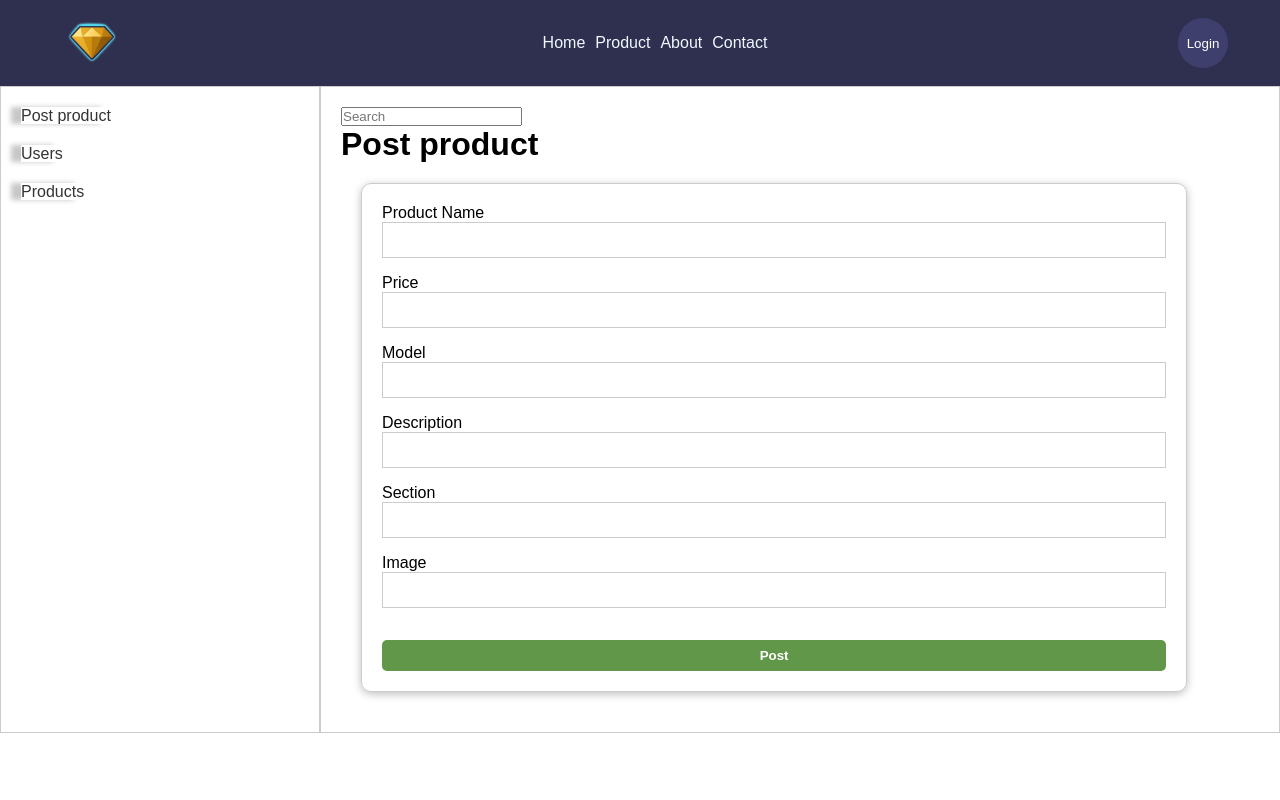
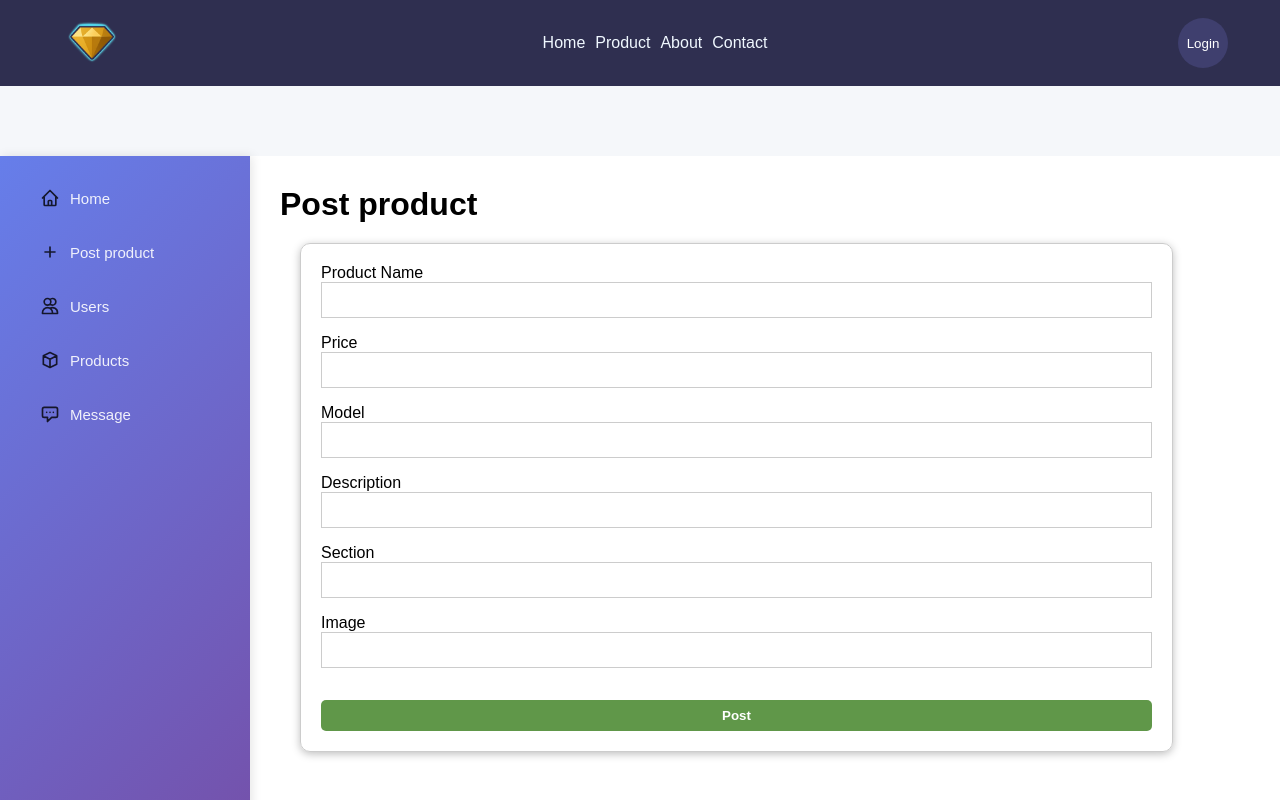
Before and after one commit to Younes-sh/FAKE_STORE, a Next.js app in the folder app/: page /younessheikhlar/postProduct in a window 1280 px wide. Shown: the top 800 px of the page. Built offline with nearby package versions, Linux system fonts and the light colour scheme; no server answers.

Commit message:
I created pages/younessheikhlar/postProduct/index.jsx

```diff
--- a/app/pages/younessheikhlar/postProduct/index.jsx
+++ b/app/pages/younessheikhlar/postProduct/index.jsx
@@ -1,5 +1,5 @@
 import React from 'react';
-import AdminLayout from '@/Components/AdminLayout/AdminLayout';
+import AdminLayout from '@/Components/Admin/AdminLayout/Layout';
 import Style from "./style.module.css";
 import { useState } from 'react';
 
@@ -31,7 +31,7 @@ export default function index() {
     console.log(data);
   }
   return (
-    <AdminLayout>
+    <AdminLayout className='main'>
       <h1>Post product</h1>
       <div className={Style.post}>
         <form>
```
